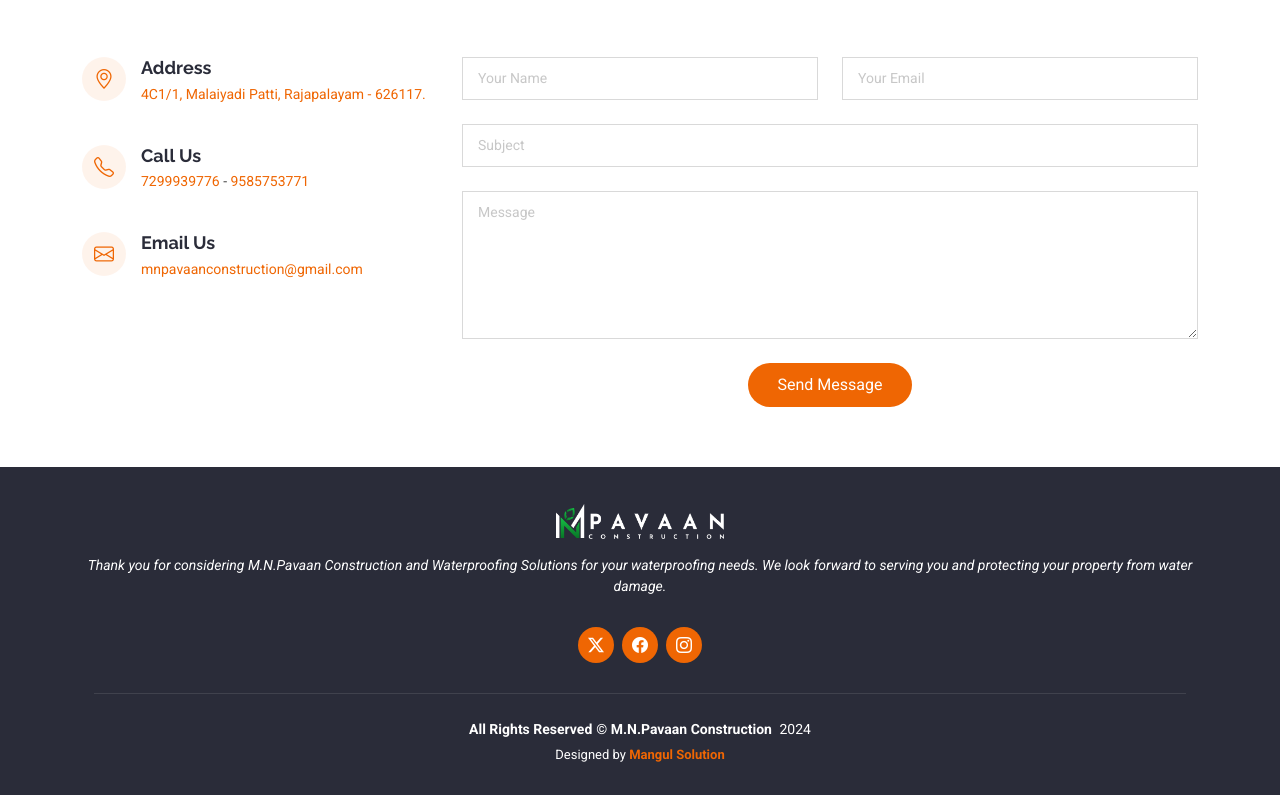
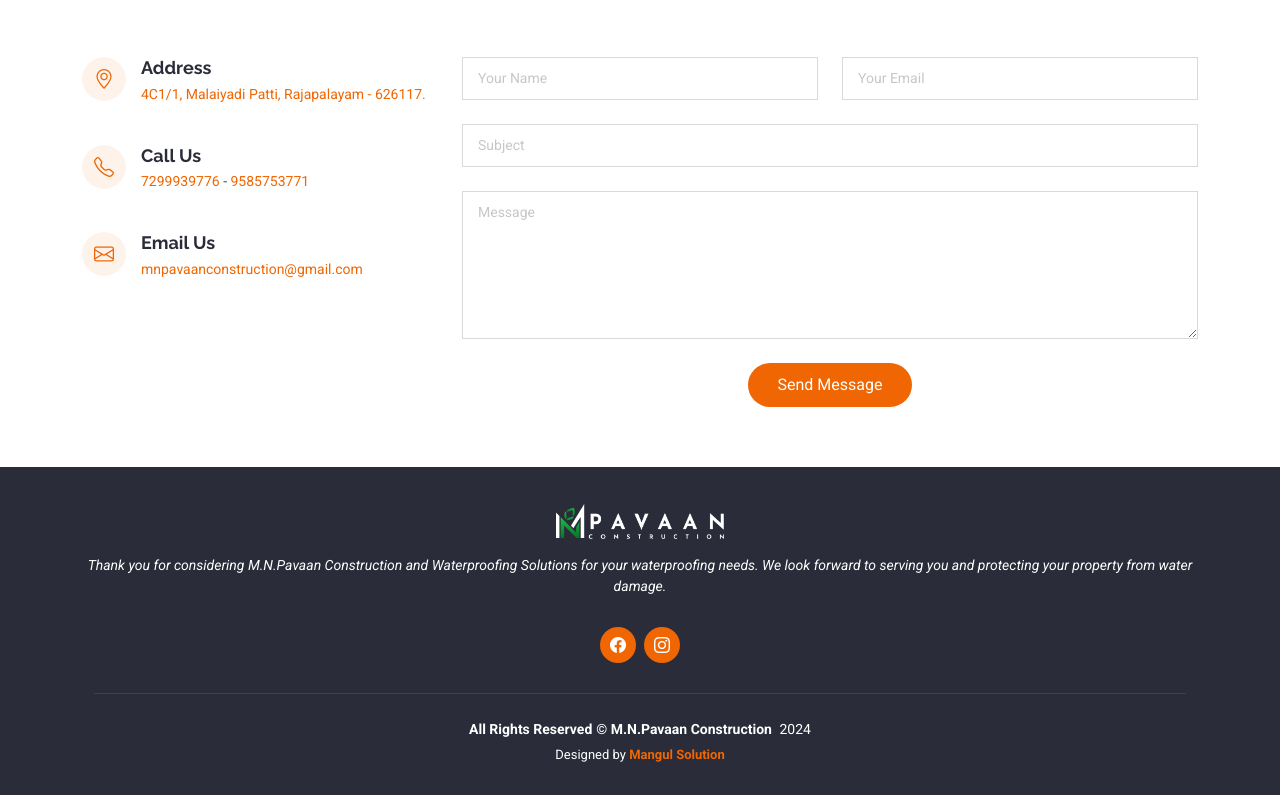
Before and after one commit to Mangul-Solutions/mnpavaan.github.io, a plain HTML site: page index.html in a window 1280 px wide. Shown: the part 4276-5071 px from the top of the page. Drawn offline with Linux system fonts and the light colour scheme.

Commit message:
version 2

```diff
--- a/index.html
+++ b/index.html
@@ -668,7 +668,7 @@
       <h3 class="sitename"><a href="index.html"><img src="assets/img/logo.png" alt="logo"></a></h3>
       <p>Thank you for considering M.N.Pavaan Construction and Waterproofing Solutions for your waterproofing needs. We look forward to serving you and protecting your property from water damage.</p>
       <div class="social-links d-flex justify-content-center">
-        <a href=""><i class="bi bi-twitter-x"></i></a>
+        <!-- <a href=""><i class="bi bi-twitter-x"></i></a> -->
         <a href=""><i class="bi bi-facebook"></i></a>
         <a href=""><i class="bi bi-instagram"></i></a>
         <!-- <a href=""><i class="bi bi-skype"></i></a>
```
